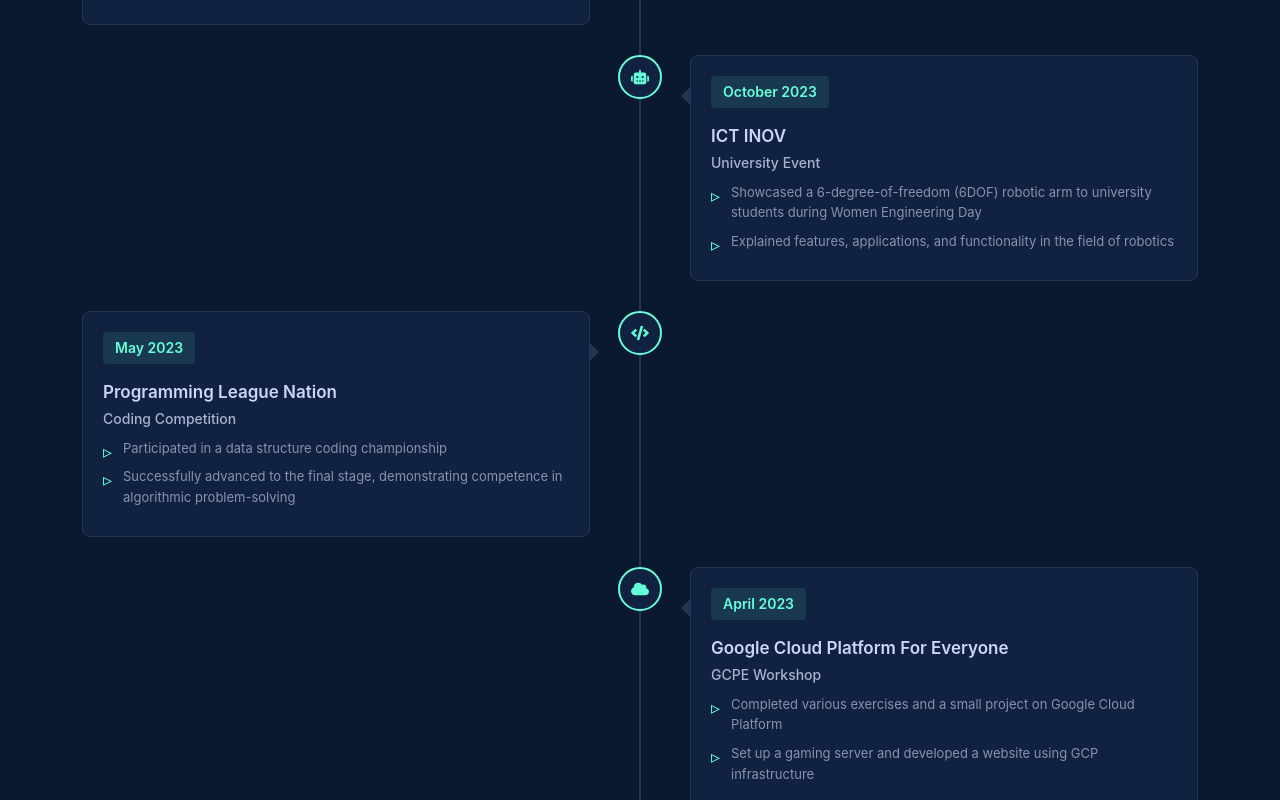
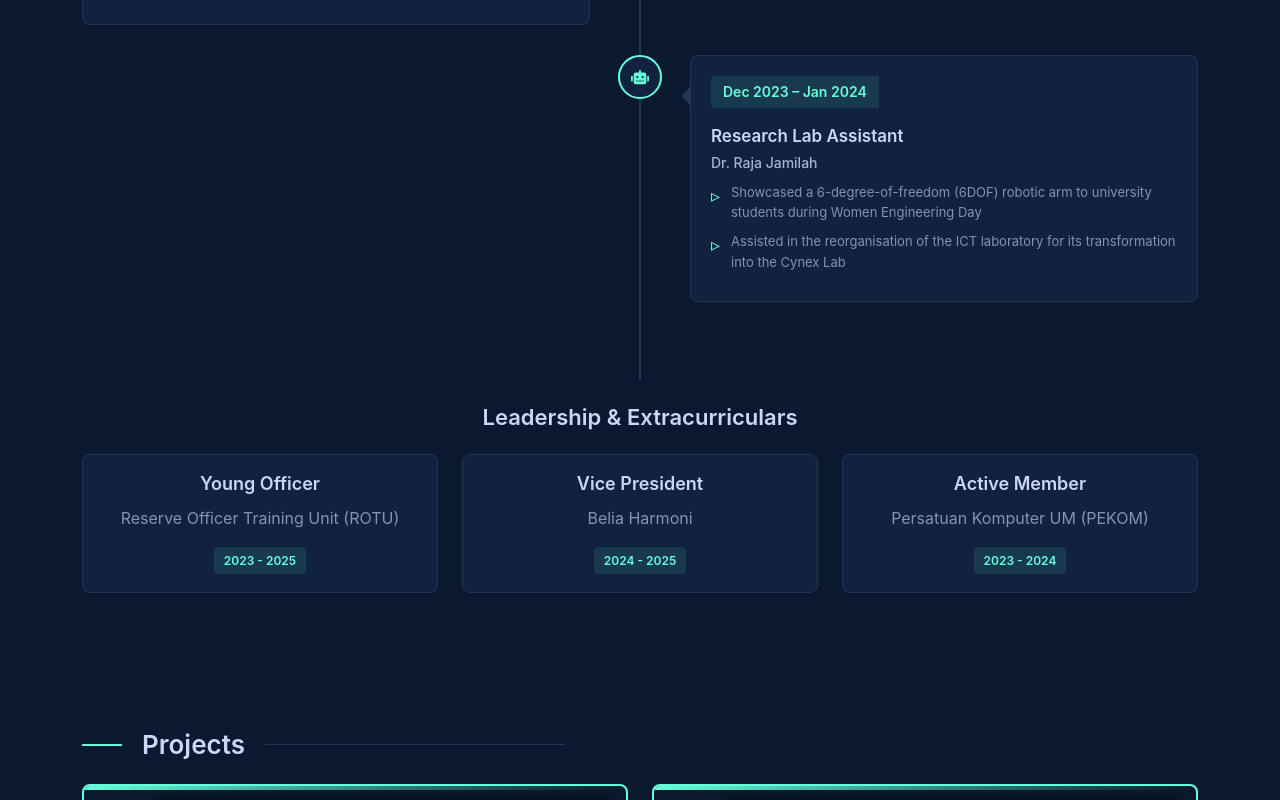
Before and after one commit to RareZyn/portfolio-website, a React (Vite) app: page / in a window 1280 px wide. Shown: the part 1660-2460 px from the top of the page. Built offline with nearby package versions, Linux system fonts and the light colour scheme.

Commit message:
Update Experience

```diff
--- a/src/components/sections/Experience.jsx
+++ b/src/components/sections/Experience.jsx
@@ -15,45 +15,25 @@
 
   const experiences = [
     {
-      title: 'Software Engineer Intern',
-      company: 'WORQ',
-      period: 'July 2024 - January 2025',
+      title: "Software Engineer Intern",
+      company: "WORQ",
+      period: "July 2024 - January 2025",
       icon: <FaBriefcase />,
       responsibilities: [
-        'Developed a full-stack company website from scratch, ensuring responsive design and smooth backend integration',
-        'Maintained and optimized the company\'s existing WordPress platform for performance and security',
-        'Implemented automation using webhooks to streamline internal workflows and reduce manual tasks'
-      ]
+        "Developed a full-stack company website from scratch, ensuring responsive design and smooth backend integration",
+        "Maintained and optimized the company's existing WordPress platform for performance and security",
+        "Implemented automation using webhooks to streamline internal workflows and reduce manual tasks",
+      ],
     },
     {
-      title: 'ICT INOV',
-      company: 'University Event',
-      period: 'October 2023',
+      title: "Research Lab Assistant ",
+      company: "Dr. Raja Jamilah",
+      period: "Dec 2023 – Jan 2024",
       icon: <FaRobot />,
       responsibilities: [
-        'Showcased a 6-degree-of-freedom (6DOF) robotic arm to university students during Women Engineering Day',
-        'Explained features, applications, and functionality in the field of robotics'
-      ]
-    },
-    {
-      title: 'Programming League Nation',
-      company: 'Coding Competition',
-      period: 'May 2023',
-      icon: <FaCode />,
-      responsibilities: [
-        'Participated in a data structure coding championship',
-        'Successfully advanced to the final stage, demonstrating competence in algorithmic problem-solving'
-      ]
-    },
-    {
-      title: 'Google Cloud Platform For Everyone',
-      company: 'GCPE Workshop',
-      period: 'April 2023',
-      icon: <FaCloud />,
-      responsibilities: [
-        'Completed various exercises and a small project on Google Cloud Platform',
-        'Set up a gaming server and developed a website using GCP infrastructure'
-      ]
+        "Showcased a 6-degree-of-freedom (6DOF) robotic arm to university students during Women Engineering Day",
+        "Assisted in the reorganisation of the ICT laboratory for its transformation into the Cynex Lab",
+      ],
     }
   ];
 
```
